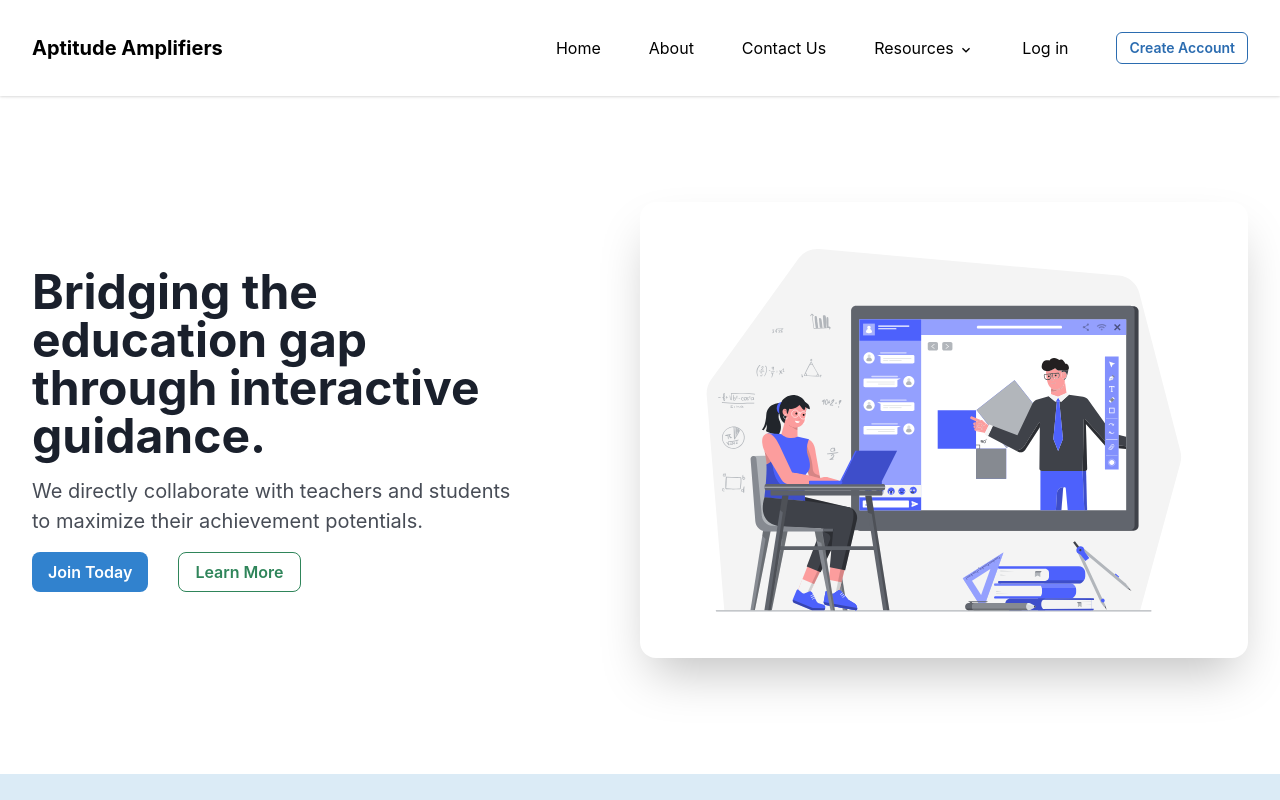
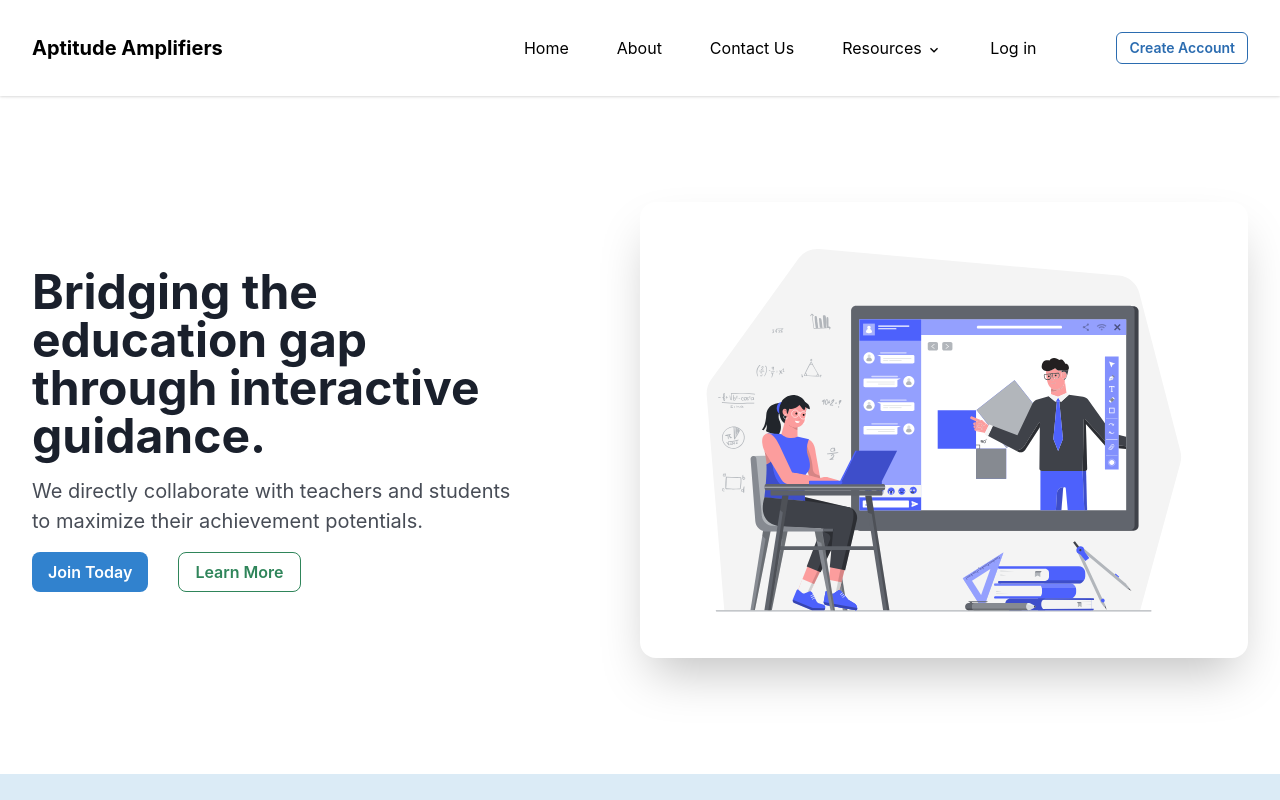
Before and after one commit to checkmateeerree/aptitude_ambassadors, a Next.js app: page / in a window 1280 px wide. Shown: the top 800 px of the page. Built offline with nearby package versions, Linux system fonts and the light colour scheme.

Commit message:
v1.2 - fixed navbar issue

```diff
--- a/components/navbar.js
+++ b/components/navbar.js
@@ -8,7 +8,7 @@ const MenuIt = ({ children, isLast, to = "/", ...rest }) => {
   return (
     <Text
       mb={{ base: isLast ? 0 : 8, sm: 8, md: 0 }}
-      mr={{ base: isLast ? 0 : 12 }}
+      mr={{ base: 0, md: isLast ? 0 : 12 }}
       display="block"
       {...rest}
     >
@@ -81,7 +81,7 @@ export default function Navbar() {
           <MenuIt to="/">Home</MenuIt>
           <MenuIt to="/about">About</MenuIt>
           <MenuIt to="/contact">Contact Us</MenuIt>
-          <MenuIt>
+          <div style={{"marginRight": "3em"}}>
             <Menu>
               <MenuButton>
                 Resources <ChevronDownIcon />
@@ -97,9 +97,9 @@ export default function Navbar() {
                 </Link>
               </MenuList>
             </Menu>
-          </MenuIt>
+          </div>
           <MenuIt to="/login">Log in</MenuIt>
-          <MenuIt to="/register" isLast>
+          <MenuIt to="/register" isLast ml={8}>
             <Button
               size="sm"
               rounded="md"
```
